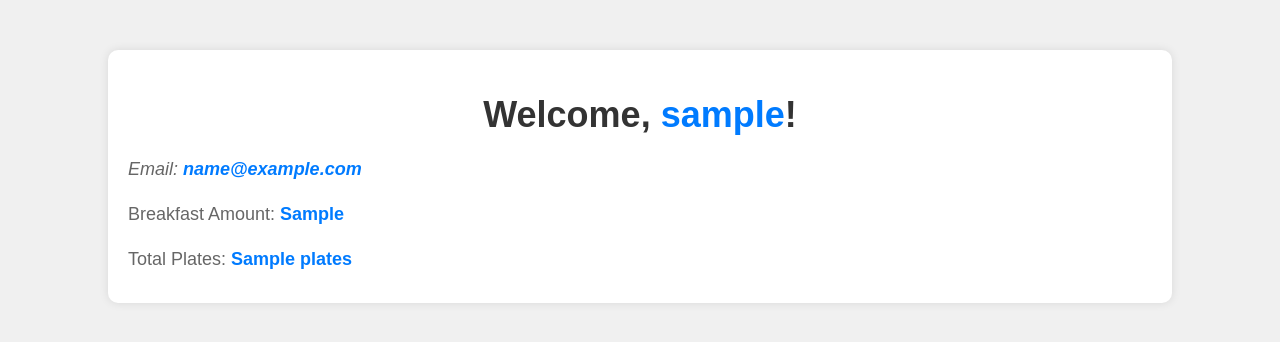
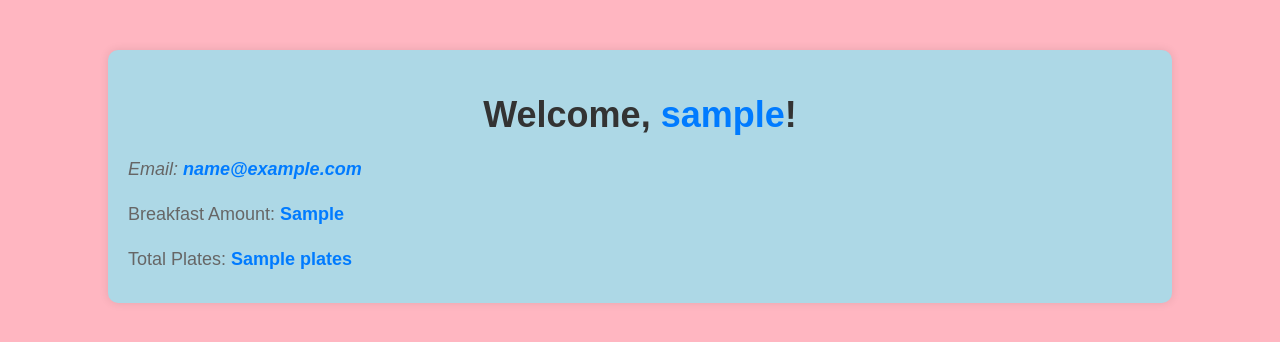
Before and after one commit to Prajwal5761/Mess-Buddy, a Django app: template templates/data.html in a window 1280 px wide. Shown: the top 342 px of the page. Run offline with Django 5.2, Linux system fonts and the light colour scheme; the template is opened without the code that fills it: most values are stand-ins (such as "Sample title", 1, 10 or a date in 2020).

Commit message:
all change ..

```diff
--- a/templates/data.html
+++ b/templates/data.html
@@ -1,5 +1,5 @@
 <!DOCTYPE html>
-<html lang="en">
+<html lang="en" style="background-color: lightpink;">
 <head>
     <meta charset="UTF-8">
     <meta name="viewport" content="width=device-width, initial-scale=1.0">
@@ -9,14 +9,14 @@
             font-family: Arial, sans-serif;
             margin: 0;
             padding: 0;
-            background-color: #f0f0f0;
+            background-color: lightpink;
         }
 
         #container {
             width: 80%;
             margin: 50px auto;
             padding: 20px;
-            background-color: #fff;
+            background-color: lightblue;
             box-shadow: 0px 0px 10px rgba(0,0,0,0.1);
             border-radius: 10px;
         }
--- a/templates/home.html
+++ b/templates/home.html
@@ -8,7 +8,7 @@
 </head>
 <body>
     <div class="item-corner">
-        <h2 style=" margin-left: 88px; margin-top: 10px;">Breakfast</h2>
+        <h2 style=" margin-left: 244px; margin-top: 10px;">Breakfast</h2>
             <form action="{% url 'breakfast_amt' %}" method="post">
                 {% csrf_token %}
                 <div class="Breakfast" style="display: flex;
@@ -67,7 +67,7 @@
                         <input type="hidden" name="Omelette_price" value="25">
                     </div>
                 </div>
-                <button type="submit" style="margin-left: 88px;
+                <button type="submit" style="margin-left: 244px;
                                                 padding: 12px;
                                                 background: lightblue;
                                                 border: none;
```
Also changed, not shown: templates/lunch.html (+7 -5 lines), db.sqlite3.
